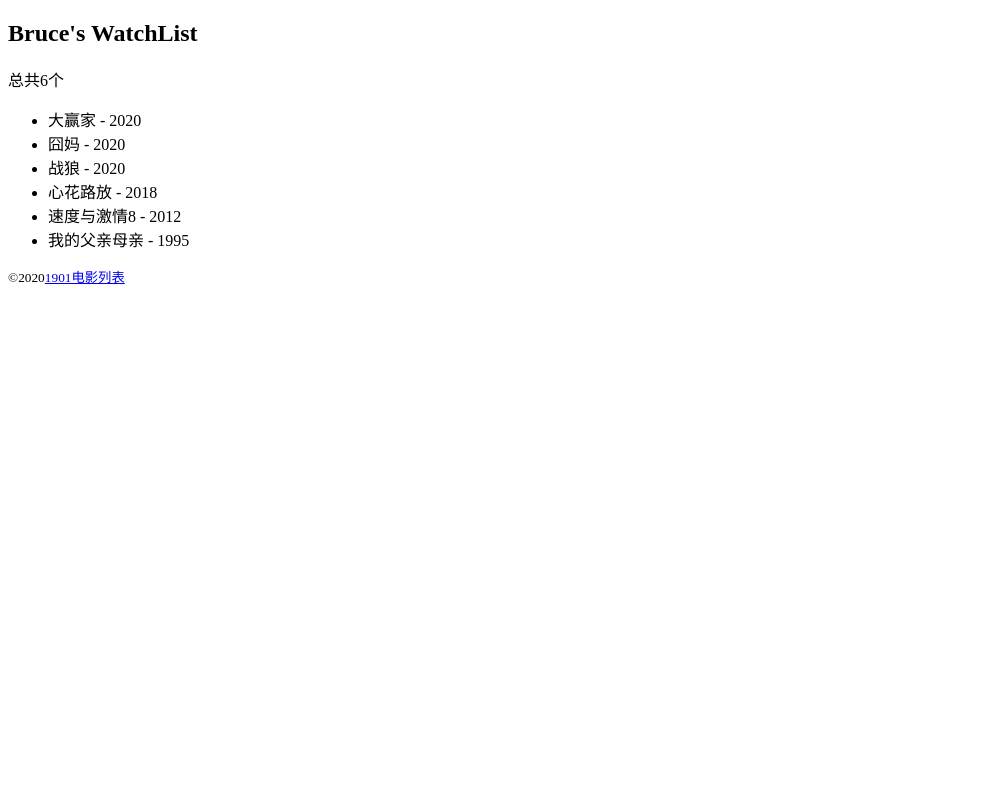
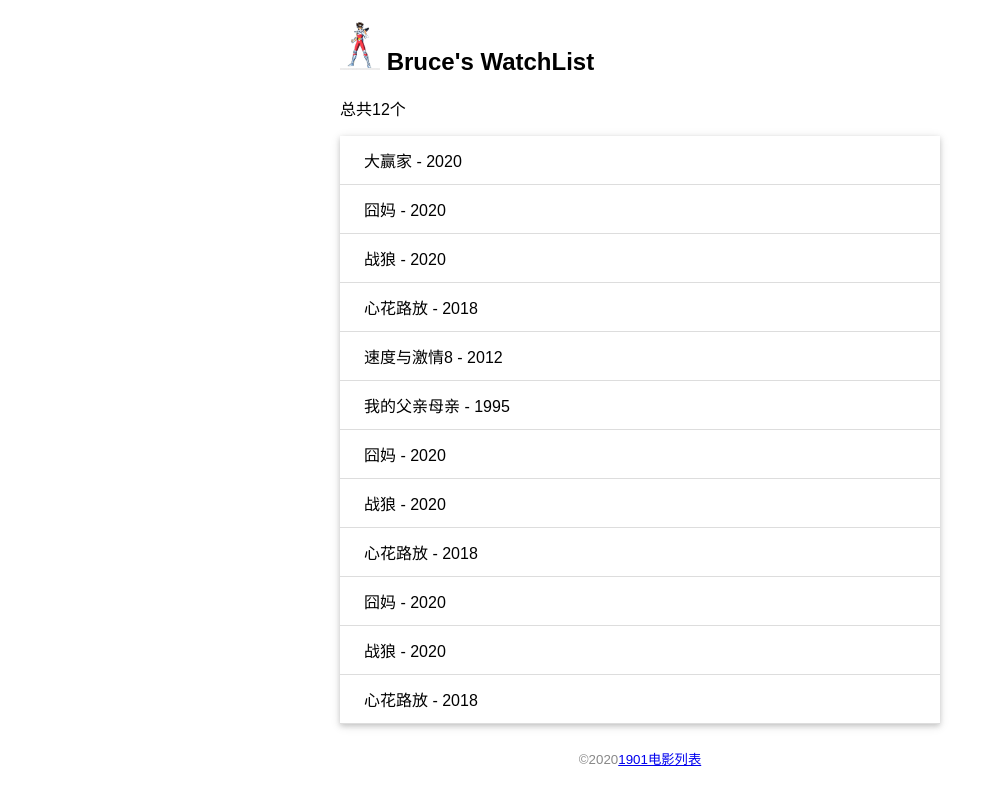
Before and after one commit to ITClubOfBruce/flask1901, a Flask app: page / in a window 1280 px wide. Shown: the whole page, without its empty margins (0-998 px from the left). Run offline with Flask 2, Linux system fonts and the light colour scheme.

Commit message:
静态资源

```diff
--- a/day1/watchlist/app.py
+++ b/day1/watchlist/app.py
@@ -10,6 +10,12 @@ def index():
         {"title":"战狼","year":"2020"},
         {"title":"心花路放","year":"2018"},
         {"title":"速度与激情8","year":"2012"},
-        {"title":"我的父亲母亲","year":"1995"}
+        {"title":"我的父亲母亲","year":"1995"},
+        {"title":"囧妈","year":"2020"},
+        {"title":"战狼","year":"2020"},
+        {"title":"心花路放","year":"2018"},
+        {"title":"囧妈","year":"2020"},
+        {"title":"战狼","year":"2020"},
+        {"title":"心花路放","year":"2018"}
     ]
     return render_template('index.html',name=name,movies=movies)
--- /dev/null
+++ b/day1/watchlist/static/css/style.css
@@ -0,0 +1,35 @@
+/* 页面整体 */
+body{
+    margin: 0 auto;
+    max-width: 600px;
+    font-size: 16px;
+    font-family: Arial, Helvetica, sans-serif;
+}
+
+/* 页脚 */
+footer{
+    color: #888;
+    margin-top: 15px;
+    text-align: center;
+    padding: 10px;
+}
+
+/* avatar */
+.avatar{
+    width: 40px;
+}
+
+/* 电影列表 */
+.movie-list{
+    list-style-type:none;
+    padding: 0;
+    margin-bottom: 15px;
+    box-shadow: 0 2px 5px 0 rgba(0,0,0,0.16),0 2px 10px 0 rgba(0,0,0,0.12);
+}
+.movie-list li{
+    padding: 12px 24px;
+    border-bottom: 1px solid #ddd;
+}
+.movie-list li:hover{
+    background-color: #105aa3;
+}
--- a/day1/watchlist/templates/index.html
+++ b/day1/watchlist/templates/index.html
@@ -4,12 +4,16 @@
     <meta charset="UTF-8">
     <meta name="viewport" content="width=device-width, initial-scale=1.0">
     <title>{{ name }}'s WatchList</title>
+    <link rel="stylesheet" href="{{ url_for('static',filename='css/style.css') }}">
 </head>
 <body>
-    <h2>{{ name }}'s WatchList</h2>
+    <h2>
+        <img class="avatar" src="{{ url_for('static',filename='images/avatar.jpg') }}" alt="头像">
+        {{ name }}'s WatchList
+    </h2>
     {# 过滤器 变量|过滤器名 #}
     <p>总共{{ movies|length }}个</p>
-    <ul>
+    <ul class="movie-list">
         {% for movie in movies %}
         <li>{{movie.title}} - {{movie.year}}</li>
         {% endfor %}
```
Also changed, not shown: day1/1.环境安装&&git使用.md (+10 -0 lines), day1/watchlist/static/images/avatar.jpg (added).
